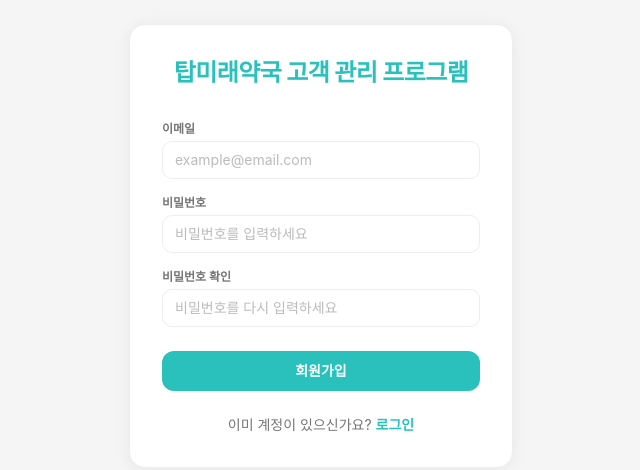
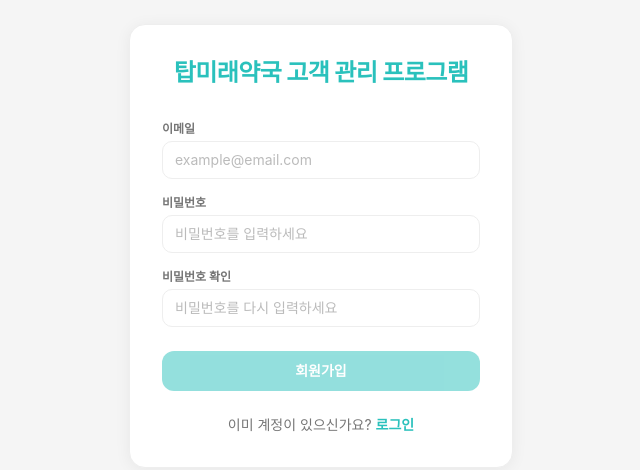
Before and after one commit to puggycon/customer-nexus, a Next.js app: page /signup in a window 1280 px wide. Shown: the part 154-624 px from the top of the page, without its empty margins (319-959 px from the left). Built offline with nearby package versions, Linux system fonts and the light colour scheme; no server answers; the database is empty.

Commit message:
회원가입 기능 구현

```diff
--- a/app/signup/page.tsx
+++ b/app/signup/page.tsx
@@ -1,14 +1,80 @@
+"use client";
+
 import Link from "next/link";
+import { useRouter } from "next/navigation";
+import { useEffect, useState } from "react";
+import { createClient } from "@/utils/supabase/client";
 
 export default function SignupPage() {
+  const router = useRouter();
+  const [email, setEmail] = useState("");
+  const [password, setPassword] = useState("");
+  const [passwordConfirm, setPasswordConfirm] = useState("");
+  const [isSubmitting, setIsSubmitting] = useState(false);
+  const [toast, setToast] = useState("");
+
+  // 세 인풋이 모두 채워졌을 때만 회원가입 버튼 활성화
+  const canSubmit =
+    email.trim() !== "" &&
+    password.trim() !== "" &&
+    passwordConfirm.trim() !== "";
+
+  // 토스트 메세지는 일정 시간 후 자동으로 사라지게 함
+  useEffect(() => {
+    if (!toast) return;
+    const timer = setTimeout(() => setToast(""), 3000);
+    return () => clearTimeout(timer);
+  }, [toast]);
+
+  async function handleSubmit(e: React.FormEvent) {
+    e.preventDefault();
+    if (!canSubmit || isSubmitting) return;
+
+    // 비밀번호와 비밀번호 확인 값이 일치하는지 검사
+    if (password !== passwordConfirm) {
+      setToast("비밀번호가 일치하지 않습니다.");
+      return;
+    }
+
+    setIsSubmitting(true);
+    try {
+      const supabase = createClient();
+      const { error } = await supabase.auth.signUp({
+        email: email.trim(),
+        password,
+      });
+
+      if (error) {
+        setToast("회원가입에 실패했습니다. 잠시 후 다시 시도해 주세요.");
+        setIsSubmitting(false);
+        return;
+      }
+
+      // 회원가입 성공 시 인덱스 페이지로 이동
+      router.push("/");
+    } catch {
+      setToast("회원가입에 실패했습니다. 잠시 후 다시 시도해 주세요.");
+      setIsSubmitting(false);
+    }
+  }
+
   return (
-    <div className="flex min-h-full flex-1 items-center justify-center bg-[var(--background)] px-4 font-sans">
+    <div className="relative flex min-h-full flex-1 items-center justify-center bg-[var(--background)] px-4 font-sans">
+      {toast && (
+        <div
+          role="alert"
+          className="fixed left-1/2 top-6 z-50 -translate-x-1/2 rounded-xl bg-[var(--error)] px-5 py-3 text-sm font-bold text-white shadow-[0_4px_16px_rgba(0,0,0,0.18)]"
+        >
+          {toast}
+        </div>
+      )}
+
       <div className="w-full max-w-sm rounded-2xl border border-[var(--border)] bg-[var(--card)] p-8 shadow-[0_2px_16px_rgba(0,0,0,0.06)]">
         <h1 className="mb-8 text-center text-2xl font-bold tracking-tight text-[var(--accent)]">
           탑미래약국 고객 관리 프로그램
         </h1>
 
-        <form className="flex flex-col gap-4">
+        <form onSubmit={handleSubmit} className="flex flex-col gap-4">
           <div>
             <label
               htmlFor="signup-email"
@@ -20,6 +86,8 @@ export default function SignupPage() {
               id="signup-email"
               type="email"
               autoComplete="email"
+              value={email}
+              onChange={(e) => setEmail(e.target.value)}
               placeholder="example@email.com"
               className="w-full rounded-[10px] border border-[var(--border)] bg-[var(--card)] px-3 py-2 text-sm text-[var(--text)] placeholder:text-[var(--placeholder)] transition-colors duration-200 focus:border-[var(--accent)] focus:outline-none"
             />
@@ -36,6 +104,8 @@ export default function SignupPage() {
               id="signup-password"
               type="password"
               autoComplete="new-password"
+              value={password}
+              onChange={(e) => setPassword(e.target.value)}
               placeholder="비밀번호를 입력하세요"
               className="w-full rounded-[10px] border border-[var(--border)] bg-[var(--card)] px-3 py-2 text-sm text-[var(--text)] placeholder:text-[var(--placeholder)] transition-colors duration-200 focus:border-[var(--accent)] focus:outline-none"
             />
@@ -52,6 +122,8 @@ export default function SignupPage() {
               id="signup-password-confirm"
               type="password"
               autoComplete="new-password"
+              value={passwordConfirm}
+              onChange={(e) => setPasswordConfirm(e.target.value)}
               placeholder="비밀번호를 다시 입력하세요"
               className="w-full rounded-[10px] border border-[var(--border)] bg-[var(--card)] px-3 py-2 text-sm text-[var(--text)] placeholder:text-[var(--placeholder)] transition-colors duration-200 focus:border-[var(--accent)] focus:outline-none"
             />
@@ -59,9 +131,10 @@ export default function SignupPage() {
 
           <button
             type="submit"
-            className="mt-2 w-full rounded-xl bg-[var(--accent)] px-5 py-2.5 text-sm font-bold text-white transition-all duration-200 hover:bg-[var(--accent-hover)] active:scale-[0.97]"
+            disabled={!canSubmit || isSubmitting}
+            className="mt-2 w-full rounded-xl bg-[var(--accent)] px-5 py-2.5 text-sm font-bold text-white transition-all duration-200 hover:bg-[var(--accent-hover)] active:scale-[0.97] disabled:cursor-not-allowed disabled:opacity-50 disabled:hover:bg-[var(--accent)] disabled:active:scale-100"
           >
-            회원가입
+            {isSubmitting ? "회원가입 중..." : "회원가입"}
           </button>
         </form>
 
```
Also changed, not shown: 1 other file (tests, documents, lock files or other folders).
